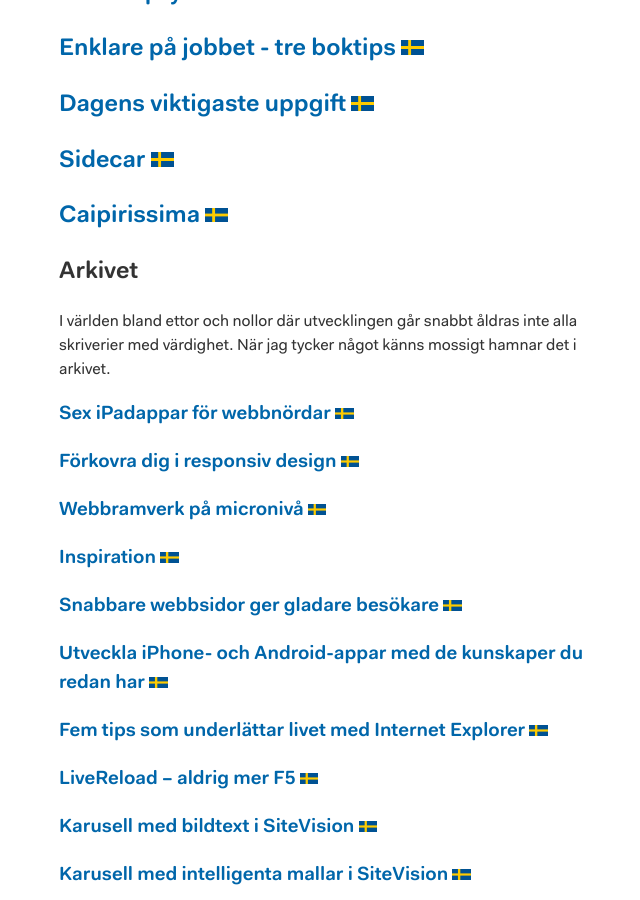
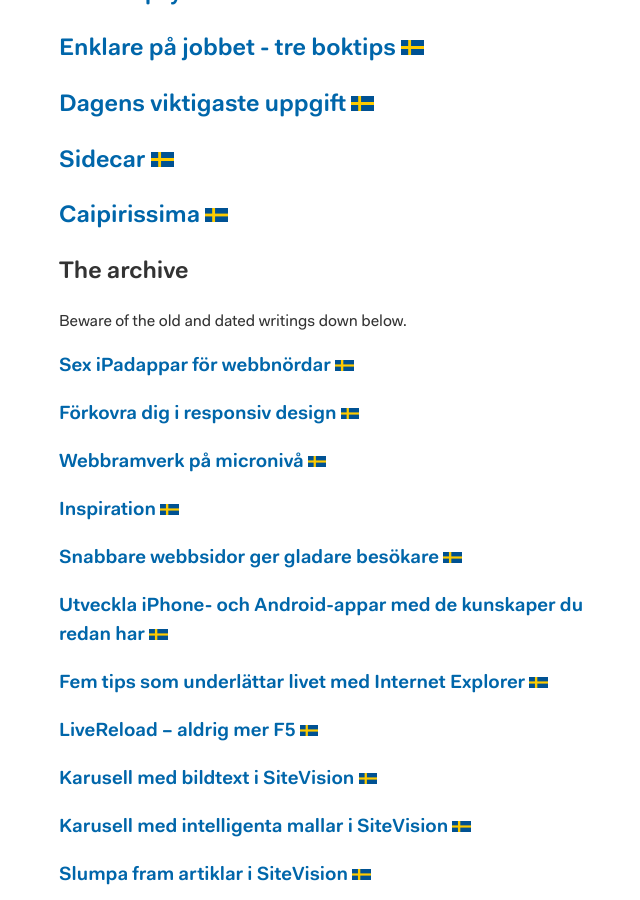
Before and after one commit to svendahlstrand/svendahlstrand.github.io, a Jekyll site: the page built from _pages/writing.html, in a window 1280 px wide and 900 px high, scrolled down 787 px. Shown: the whole window, without its empty margins (317-957 px from the left). Built offline with Jekyll 4.4.1, drawn with Linux system fonts in a browser that asks for light colours.

Commit message:
Get rid of some Swedish.

```diff
--- a/_pages/writing.html
+++ b/_pages/writing.html
@@ -22,8 +22,8 @@
     {% endfor %}
   </ul>
 
-  <h2>Arkivet</h2>
-  <p>I världen bland ettor och nollor där utvecklingen går snabbt åldras inte alla skriverier med värdighet. När jag tycker något känns mossigt hamnar det i arkivet.</p>
+  <h2>The archive</h2>
+  <p>Beware of the old and dated writings down below.</p>
 
   <ul class="archive">
     {% for post in site.posts %}
```
